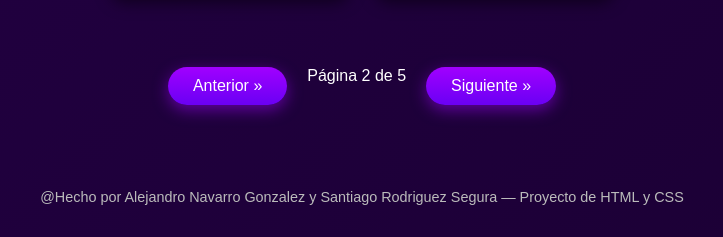
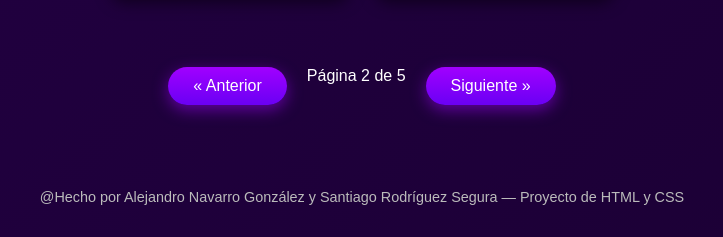
Before and after one commit to MangoPelon73/Proyecto_Peliteca.github.io, a plain HTML site: page pagina_2.html in a window 1280 px wide. Shown: the part 2791-3028 px from the top of the page, 278-1001 px from the left. Drawn offline with Linux system fonts and the light colour scheme.

Commit message:
Update pagina_2.html

```diff
--- a/pagina_2.html
+++ b/pagina_2.html
@@ -235,13 +235,14 @@
     </div>
  </section>
 
-
     <div class="paginacion">
-      <button onclick="location.href='index.html'">Anterior &raquo;</button>
+      <button onclick="location.href='index.html'">&laquo; Anterior</button>
       <span>Página 2 de 5</span>
       <button onclick="location.href='pagina_3.html'">Siguiente &raquo;</button>
     </div>
   </main>
+
+  <!-- Modal para "Ver más" -->
   <div id="modal" class="modal">
     <div class="modal-contenido">
       <span class="cerrar">&times;</span>
@@ -254,11 +255,11 @@
     </div>
   </div>
 
+  <footer>
+    <p>@Hecho por Alejandro Navarro González y Santiago Rodríguez Segura — Proyecto de HTML y CSS</p>
+  </footer>
 
-
-    <footer>
-    <p>@Hecho por Alejandro Navarro Gonzalez y Santiago Rodriguez Segura — Proyecto de HTML y CSS</p>
-  </footer>
+  <!-- Script -->
   <script>
     const inputBusqueda = document.getElementById('buscar');
     const tarjetas = document.querySelectorAll('.tarjeta');
@@ -297,7 +298,6 @@
 
     cerrar.addEventListener('click', () => modal.style.display = 'none');
     window.addEventListener('click', e => { if (e.target === modal) modal.style.display = 'none'; });
-
-
+  </script>
 </body>
 </html>
```
Lines whose indentation alone changed are shown as unchanged.
